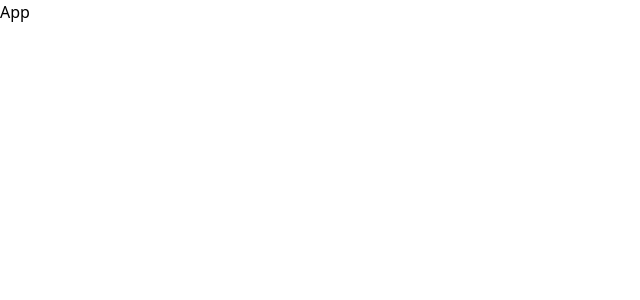
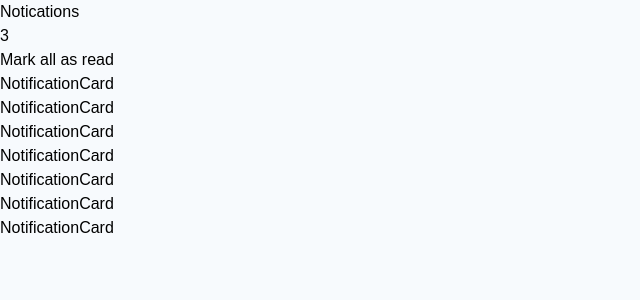
Before and after one commit to molinax18/fm-notification-page, a React (Vite) app: page / in a window 1280 px wide. Shown: the top 300 px of the page, without its empty margins (0-640 px from the left). Built offline with nearby package versions, Linux system fonts and the light colour scheme.

Commit message:
feat: implement Notification component and NotificationCard
feat: layer base in index.css

```diff
--- a/src/App.tsx
+++ b/src/App.tsx
@@ -1,3 +1,9 @@
+import Notification from './components/notification/Notification';
+
 export default function App() {
-  return <div>App</div>;
+  return (
+    <main className="bg-navy-50 min-h-dvh">
+      <Notification />
+    </main>
+  );
 }
--- /dev/null
+++ b/src/components/notification/Notification.tsx
@@ -0,0 +1,26 @@
+import { useNotificationContext } from '../../contexts/NotificationContext';
+
+import NotificationCard from './NotificationCard';
+
+export default function Notification() {
+  const { state } = useNotificationContext();
+
+  return (
+    <section>
+      <header>
+        <div>
+          <h3>Notications</h3>
+          <span>3</span>
+        </div>
+
+        <button>Mark all as read</button>
+      </header>
+
+      <div>
+        {state.map((nc) => (
+          <NotificationCard data={nc} />
+        ))}
+      </div>
+    </section>
+  );
+}
--- /dev/null
+++ b/src/components/notification/NotificationCard.tsx
@@ -0,0 +1,5 @@
+import type { Notification } from '../../types/notification.type';
+
+export default function NotificationCard({ data }: { data: Notification }) {
+  return <article>NotificationCard</article>;
+}
--- a/src/index.css
+++ b/src/index.css
@@ -17,3 +17,10 @@
   --font-weight-medium: 500;
   --font-weight-bold: 800;
 }
+
+@layer base {
+  body {
+    font-family: var(--font-jakarta-sans);
+    font-weight: var(--font-weight-medium);
+  }
+}
```
